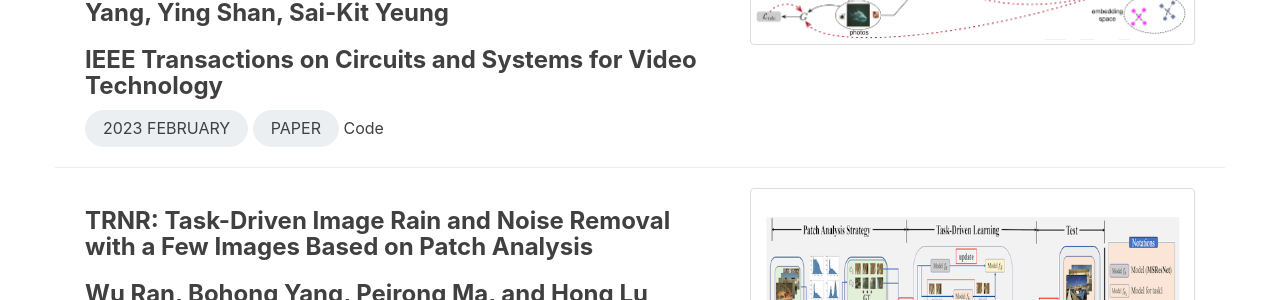
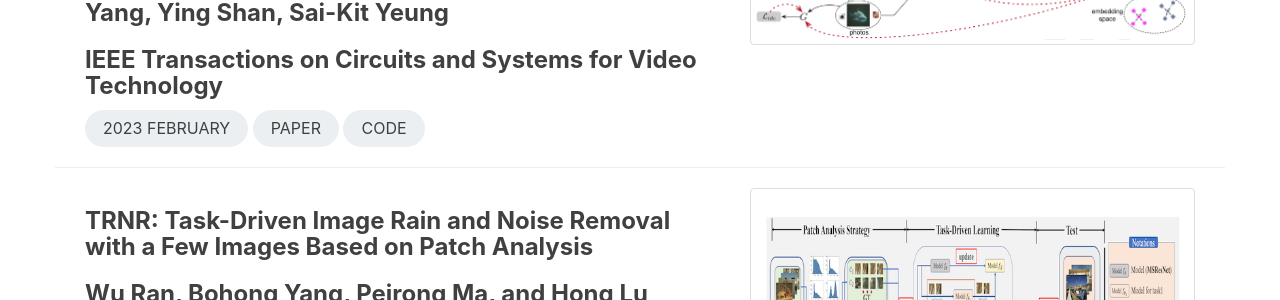
Before and after one commit to lunatics123/lunatics123.github.io, a Jekyll site: the page built from publications.html, in a window 1280 px wide. Shown: the part 637-937 px from the top of the page. Built offline with Jekyll 4.4.1, drawn with Linux system fonts in a browser that asks for light colours; comment, search, counter and statistics services are not loaded.

```diff
--- a/publications.html
+++ b/publications.html
@@ -18,7 +18,7 @@
             <div class="post-tag round-xl">2023 February</div>
             <a class="post-tag round-xl"
                href="https://ieeexplore.ieee.org/document/10052737">Paper</a>
-            <a class="https://github.com/leftthomas/ACNet">Code</a>
+            <a class="post-tag round-xl" href="https://github.com/leftthomas/ACNet">Code</a>
         </div>
         <div class="col-lg-5">
             <img class="img-thumbnail" src="/img/papers/ren2023acnet.png">
```
